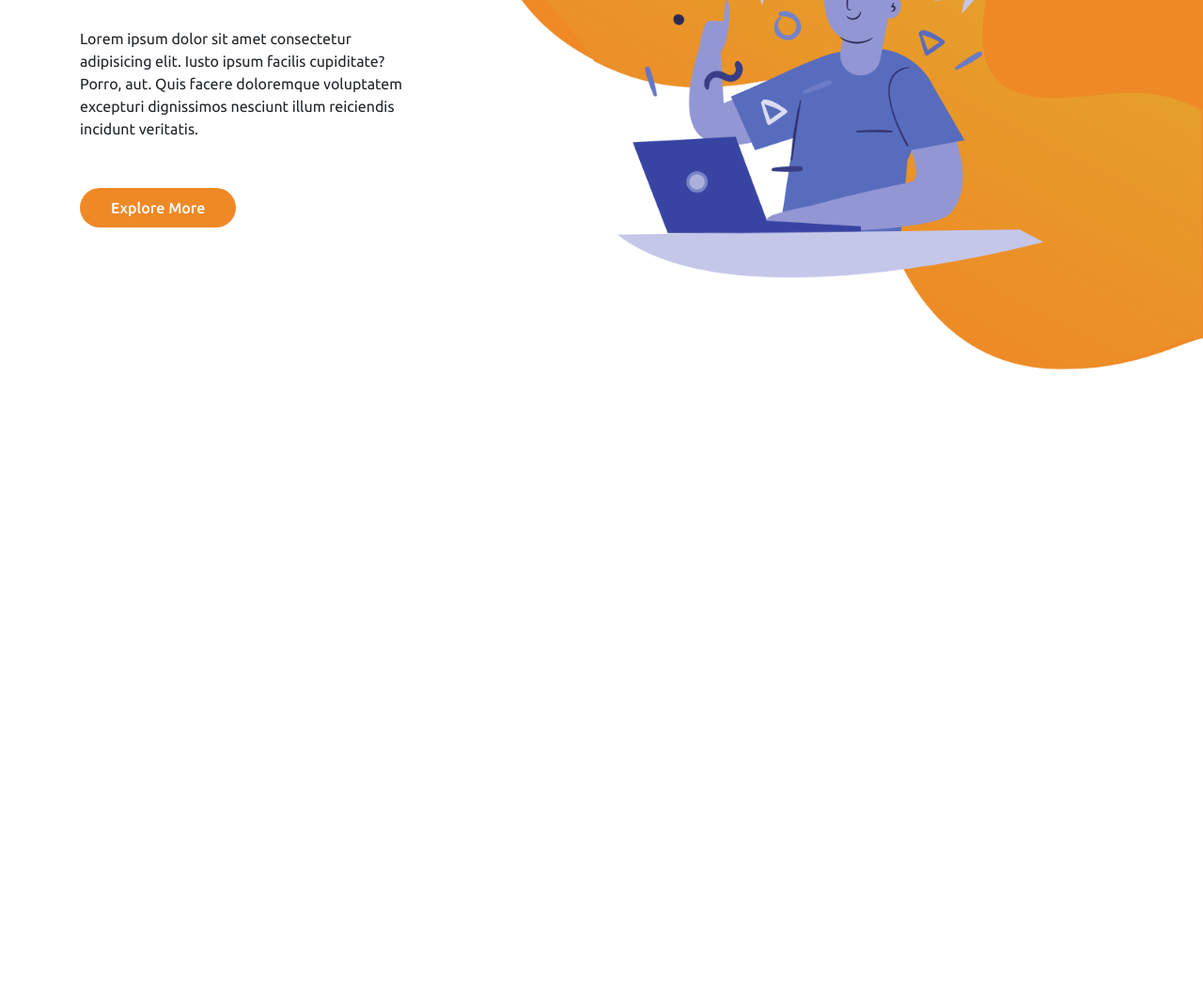
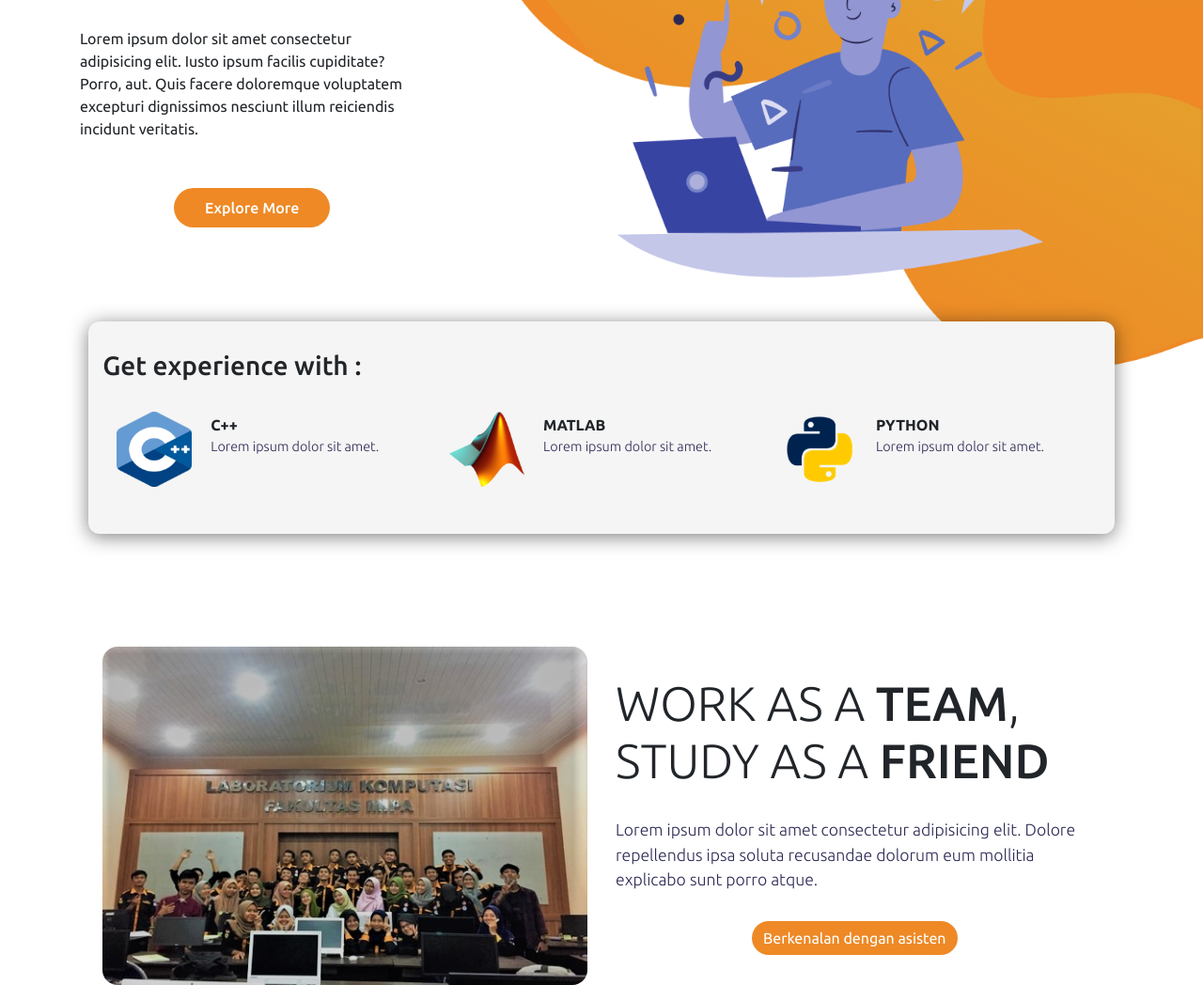
Before and after one commit to PratamaRafi/lab_komputasi, a PHP site: page / in a window 1280 px wide. Shown: the part 404-1452 px from the top of the page at 94% size. Before the commit the page ends 798 px from the top, so only its background shows below. Run offline with PHP 8.4, Linux system fonts and the light colour scheme.

Commit message:
add middle content

```diff
--- a/index.html
+++ b/index.html
@@ -16,7 +16,7 @@
   </head>
 
   <body>
-
+    <!-- NAVBAR -->
     <div class="container my-5">
     <nav class="navbar navbar-expand-lg navbar-light bg-light custom-nav bg-transparent" >
         <a class="navbar-brand" href="#">
@@ -44,7 +44,9 @@
         </div>
       </nav>
     </div>
+    <!-- End NAVBAR -->
 
+  <!-- Upper Content -->
     <div class="container">
       <div class="row custom-section">
         <div class="col-12 col-lg-4">
@@ -56,6 +58,58 @@
         </div>
       </div>
     </div>
+    <!-- End Upper Content -->
+
+
+    <!-- Mid Content -->
+    <div class="contaier">
+
+      <!-- Lesson Panel -->
+      <div class="row justify-content-center">
+        <div class="col-10 lesson-panel">
+          <div class="row">
+            <h3>Get experience with : </h3>
+          </div><br>
+          <div class="row">
+            <div class="col-lg">
+              <img src="img/cpp.png" alt="Logo C++" class="float-left">
+              <h4>C++</h4>
+              <p>Lorem ipsum dolor sit amet.</p>
+            </div>
+            <div class="col-lg">
+              <img src="img/matlab.png" alt="Logo Matlab" class="float-left">
+              <h4>Matlab</h4>
+              <p>Lorem ipsum dolor sit amet.</p>
+            </div>
+            <div class="col-lg">
+              <img src="img/python.png" alt="Logo Python" class="float-left">
+              <h4>Python</h4>
+              <p>Lorem ipsum dolor sit amet.</p>
+            </div>
+          </div>
+        </div>
+      </div>
+      <!-- End Lesson Panel -->
+
+      <!-- Lab info -->
+
+      <div class="row lab-info">
+        <div class="col-lg-5 offset-1">
+          <img src="img/prak.jpg" alt="ruang lab" class="img-fluid">
+        </div>
+        <div class="col-lg-5">
+          <h3>Work as a <span>team</span>, study as a <span> friend</span></h3>
+          <p>Lorem ipsum dolor sit amet consectetur adipisicing elit. Dolore repellendus ipsa soluta recusandae dolorum eum mollitia explicabo sunt porro atque.</p>
+          <a href="" class="btn btn-primary button-asisten">Berkenalan dengan asisten</a>
+        </div>
+      </div>
+
+      <!-- End lab info -->
+
+
+    </div>
+
+    <!-- End Mid Content -->
 
     <!-- Optional JavaScript; choose one of the two! -->
 
--- a/scss/main.css
+++ b/scss/main.css
@@ -37,6 +37,7 @@ body::before {
 }
 
 .custom-nav #navbarNav .navbar-nav .nav-item .nav-link {
+  text-align: center;
   color: #2C2A55;
   font-weight: 500;
   text-transform: uppercase;
@@ -49,8 +50,16 @@ body::before {
   color: white;
 }
 
+@media screen and (max-width: 992px) {
+  .custom-nav #navbarNav .navbar-nav .nav-item .nav-link:hover {
+    color: #445ab2;
+  }
+}
+
 .custom-nav #navbarNav .navbar-nav .nav-item .contact-button {
   background-color: white;
+  color: #2C2A55;
+  text-align: center;
   border-radius: 2em;
   border: 0;
   padding-left: 1.5em;
@@ -59,6 +68,17 @@ body::before {
 
 .custom-nav #navbarNav .navbar-nav .nav-item .contact-button:hover {
   color: #445ab2;
+}
+
+@media screen and (max-width: 992px) {
+  .custom-nav #navbarNav .navbar-nav .nav-item .contact-button {
+    background-color: #2C2A55;
+    color: white;
+  }
+  .custom-nav #navbarNav .navbar-nav .nav-item .contact-button:hover {
+    color: #445ab2;
+    background-color: white;
+  }
 }
 
 @media screen and (max-width: 992px) {
@@ -105,6 +125,7 @@ body::before {
   -webkit-transition: 0.5s ease;
   transition: 0.5s ease;
   font-weight: 500;
+  margin-left: 100px;
 }
 
 .custom-section a:hover {
@@ -124,6 +145,9 @@ body::before {
   .custom-section h3 {
     color: #383f45;
   }
+  .custom-section a {
+    margin-left: -5px;
+  }
 }
 
 @media screen and (max-width: 400px) {
@@ -131,4 +155,84 @@ body::before {
     font-size: 3rem;
   }
 }
+
+.lesson-panel {
+  -webkit-box-shadow: 0 3px 20px rgba(0, 0, 0, 0.5);
+          box-shadow: 0 3px 20px rgba(0, 0, 0, 0.5);
+  border-radius: 12px;
+  margin-top: 100px;
+  background-color: whitesmoke;
+  padding: 30px;
+}
+
+.lesson-panel img {
+  width: 80px;
+  height: 80px;
+  margin-right: 20px;
+  margin-bottom: 20px;
+}
+
+.lesson-panel h4 {
+  font-size: 1em;
+  text-transform: uppercase;
+  font-weight: bold;
+  margin-top: 5px;
+}
+
+.lesson-panel p {
+  font-size: 0.9em;
+  color: #2C2A55;
+  margin-top: -5px;
+  font-weight: 300;
+}
+
+.lab-info {
+  margin-top: 120px;
+}
+
+.lab-info img {
+  border-radius: 1em;
+}
+
+.lab-info h3 {
+  font-size: 3.2em;
+  font-weight: 300;
+  text-transform: uppercase;
+  margin-top: 30px;
+}
+
+.lab-info h3 span {
+  font-weight: 500;
+}
+
+.lab-info p {
+  font-size: 1.1em;
+  color: #2C2A55;
+  font-weight: 300;
+  margin: 30px 0;
+}
+
+.lab-info .button-asisten {
+  border-radius: 2em;
+  background-color: #EE8926;
+  border: none;
+}
+
+@media screen and (max-width: 992px) {
+  .lab-info {
+    text-align: center;
+  }
+  .lab-info p, .lab-info h3, .lab-info a {
+    margin-left: 25px;
+  }
+  .lab-info img {
+    margin-left: -25px;
+  }
+}
+
+@media screen and (min-width: 992px) {
+  .lab-info .button-asisten {
+    margin-left: 145px;
+  }
+}
 /*# sourceMappingURL=main.css.map */
--- a/scss/main.scss
+++ b/scss/main.scss
@@ -59,6 +59,7 @@ body {
         .navbar-nav {
             .nav-item {
                 .nav-link{
+                    text-align: center;
                     color: $secColor;
                     font-weight: 500;
                     text-transform: uppercase;
@@ -68,9 +69,19 @@ body {
                     &:hover {
                         color: lighten(white, 50%);
                     }
+
+                    @media screen and (max-width: 992px) {
+                        &:hover {
+                            color: darken($textColor, 10%);
+                    }
+
+                    }
+
                 }
                 .contact-button {
                     background-color: white;
+                    color: $secColor;
+                    text-align: center;
                     border-radius: 2em;
                     border: 0;
                     padding-left: 1.5em;
@@ -78,6 +89,16 @@ body {
 
                     &:hover {
                         color: darken($textColor, 10%);
+                    }
+
+                    @media screen and (max-width: 992px){
+                        background-color: $secColor;
+                        color: white;
+
+                        &:hover {
+                            color: darken($textColor, 10%);
+                            background-color: white;
+                        }
                     }
                 }
             }
@@ -118,6 +139,7 @@ body {
        border: 1px solid transparent;
        transition: 0.5s ease;
        font-weight: 500;
+       margin-left: 100px;
 
        &:hover {
            color: $primaryColor;
@@ -135,6 +157,9 @@ body {
         h3 {
           color: lighten(#212529, 10%);
         }
+        a {
+            margin-left: -5px;
+        }
     }
 
     @media screen and (max-width: 400px) {
@@ -143,3 +168,85 @@ body {
         }
     }
 }
+
+// Lesson Panel
+.lesson-panel {
+    box-shadow: 0 3px 20px rgba(0, 0, 0, 0.5);
+    border-radius: 12px;
+    margin-top: 100px;
+    background-color: whitesmoke;
+    padding: 30px;
+
+    img {
+        width: 80px;
+        height: 80px;
+        margin-right: 20px;
+        margin-bottom: 20px;
+    }
+
+    h4 {
+        font-size: 1em;
+        text-transform: uppercase;
+        font-weight: bold;
+        margin-top: 5px;
+    }
+
+    p {
+        font-size: 0.9em;
+        color: $secColor;
+        margin-top: -5px;
+        font-weight: 300;
+    }
+
+}
+
+// lab-info
+.lab-info {
+    margin-top: 120px;
+
+    img {
+        border-radius: 1em;
+    }
+
+    h3 {
+        font-size: 3.2em;
+        font-weight: 300;
+        text-transform: uppercase;
+        margin-top: 30px;
+        span {
+            font-weight: 500;
+        }
+    }
+
+    p {
+        font-size: 1.1em;
+        color: $secColor;
+        font-weight: 300;
+        margin: 30px 0;
+    }
+
+    .button-asisten {
+        border-radius: 2em;
+        background-color: $primaryColor;
+        border: none;
+    }
+
+    @media screen and (max-width: 992px) {
+        text-align: center;
+        p, h3, a {
+            margin-left: 25px;
+        }
+
+        img {
+            margin-left: -25px;
+        }
+    }
+
+    @media screen and (min-width: 992px) {
+        .button-asisten {
+            margin-left: 145px;
+        }
+    }
+
+
+}
```
Also changed, not shown: img/cpp.png (added), img/matlab.png (added), img/prak.jpg (added), img/python.png (added), img/ruang.jpg (added), 1 other file.
